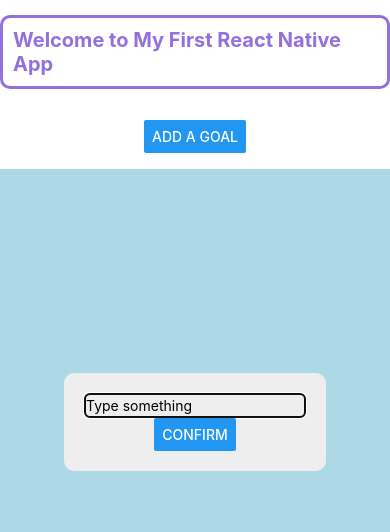
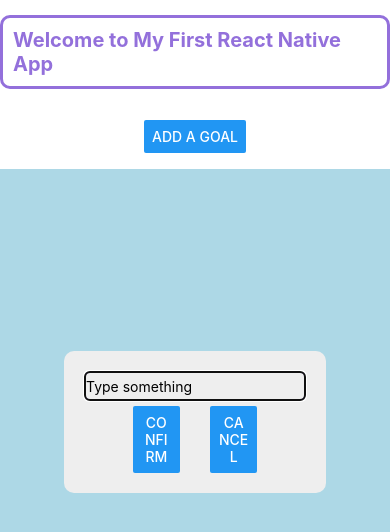
Before and after one commit to wangyan1005/my-first-app, a React Native app: screen / in a window 390 px wide. Both pictures are taken after a click on the button "ADD A GOAL". Shown: the top 532 px of the page. Built offline with nearby package versions, Linux system fonts and the light colour scheme.

Commit message:
add cancel functionality to Input component and improve modal structure

```diff
--- a/App.tsx
+++ b/App.tsx
@@ -23,8 +23,13 @@ export default function App() {
       <StatusBar style="auto" />
       <View style={styles.topContainer}>
         <Header name={appName} />
-        <Input focus={true} inputHandler={handleInputData} visibility={isModalVisible} />
-        <Button title="Add a goal" onPress={() => setIsModalVisible(true)} />
+        <Input
+          focus={true}
+          inputHandler={handleInputData}
+          visibility={isModalVisible}
+          onDismiss={() => setIsModalVisible(false)} />
+        <Button
+          title="Add a goal" onPress={() => setIsModalVisible(true)} />
       </View>
       <View style={styles.bottomContainer}>
         <Text style={styles.slateBlue}>{receivedData}</Text>
--- a/components/Input.tsx
+++ b/components/Input.tsx
@@ -1,19 +1,31 @@
-import { View, TextInput, Text, Button, StyleSheet, Modal } from 'react-native'
+import { View, TextInput, Text, Button, StyleSheet, Modal, Alert } from 'react-native'
 import React from 'react'
 
 interface InputProps {
   focus: boolean
   inputHandler: (data: string) => void
   visibility: boolean
+  onDismiss: () => void
 }
 
-const Input = ({focus, inputHandler, visibility} : InputProps) => {
+const Input = ({focus, inputHandler, visibility, onDismiss } : InputProps) => {
   const [text, setText] = React.useState('');
   const [isFocused, setIsFocused] = React.useState(true);
 
   function handleConfirm() {
     // console.log('user has typed in:', text)
     inputHandler(text)
+  }
+
+  function handleCancel() {
+    Alert.alert('Confirm the Action', 'Decide to cancel?', [
+      {
+        text: 'Cancel',
+        style: 'cancel',
+      },
+      // the modal should be s=dismised
+      {text: 'OK', onPress: () => onDismiss()},
+    ]);
   }
 
 
@@ -44,10 +56,20 @@ const Input = ({focus, inputHandler, visibility} : InputProps) => {
             <Text>Please type more than 3 characters</Text>
           }
 
+          <View style={styles.buttonContainer}>
+            <View style={styles.button} >
               <Button
-        title="confirm"
+                title="Confirm"
                 onPress={handleConfirm}
               />
+            </View>
+            <View style={styles.button} >
+              <Button
+                title="Cancel"
+                onPress={handleCancel}
+              />
+            </View>
+          </View>
         </View>
       </View>
     </Modal>
@@ -68,11 +90,20 @@ const styles = StyleSheet.create({
     alignItems: 'center',
   },
   purple: {
-    height: 25,
+    height: 30,
     borderRadius: 5,
     borderWidth: 2,
     borderColor: 'mediumpurple',
-  }
+  },
+  button: {
+    width: '30%',
+    marginTop: 5,
+  },
+  buttonContainer: {
+    flexDirection: 'row',
+    justifyContent: 'space-around',
+  },
+
 });
 
 
```
Lines whose indentation alone changed are shown as unchanged.
